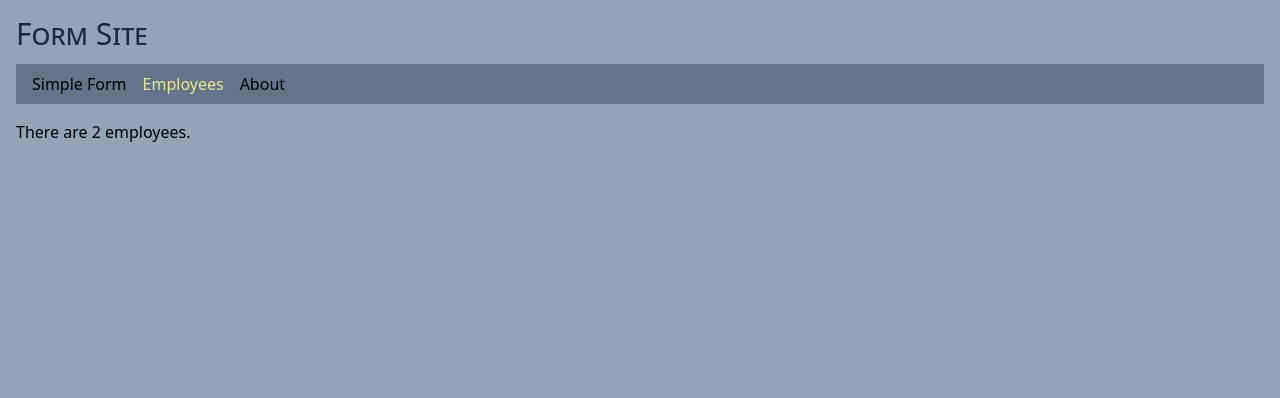
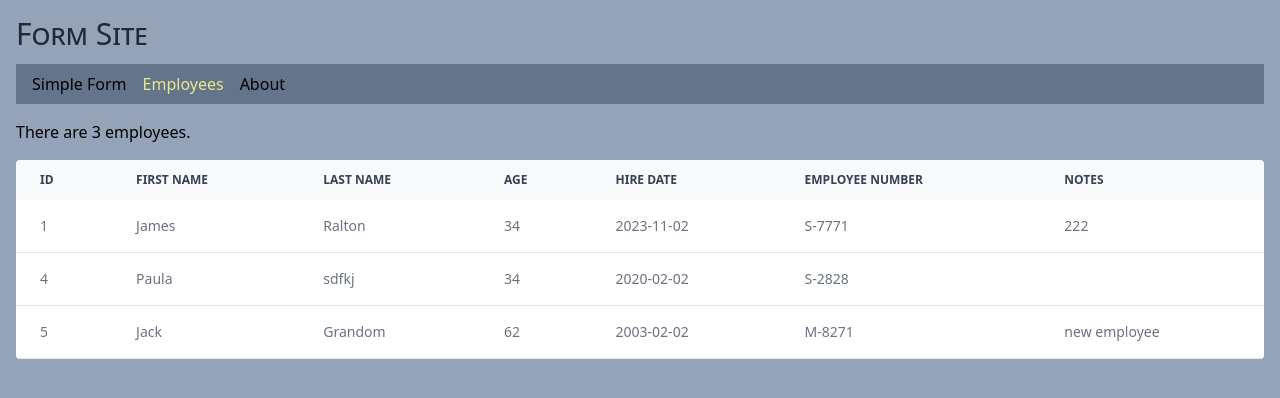
Before and after one commit to edwardtanguay/et873-vite-react-site-json-server, a React (Vite) app: page /employees in a window 1280 px wide. Shown: the top 398 px of the page. Built offline with nearby package versions, Linux system fonts and the light colour scheme; data requests are answered from the project's data file.

Commit message:
add goes to next page

```diff
--- a/src/data/db.json
+++ b/src/data/db.json
@@ -17,6 +17,15 @@
       "employeeNumber": "S-2828",
       "notes": "",
       "id": 4
+    },
+    {
+      "firstName": "Jack",
+      "lastName": "Grandom",
+      "age": 62,
+      "hireDate": "2003-02-02",
+      "employeeNumber": "M-8271",
+      "notes": "new employee",
+      "id": 5
     }
   ]
 }
--- a/src/pages/PageEmployees.tsx
+++ b/src/pages/PageEmployees.tsx
@@ -1,16 +1,85 @@
-import axios from 'axios';
-import { useEffect, useState } from 'react';
-import { IEmployee } from '../interfaces';
+import axios from "axios";
+import { useEffect, useState } from "react";
+import { IBackendEmployee } from "../interfaces";
 
 export const PageEmployees = () => {
-	const [employees, setEmployees] = useState<IEmployee[]>([])
+	const [employees, setEmployees] = useState<IBackendEmployee[]>([]);
 
 	useEffect(() => {
 		(async () => {
-			setEmployees((await axios.get('http://localhost:3021/employees')).data);
+			setEmployees(
+				(await axios.get("http://localhost:3021/employees")).data
+			);
 		})();
 	}, []);
 	return (
-		<p>There are {employees.length} employees.</p>
-	)
-}
+		<>
+			{employees.length === 0 ? (
+				<p>Loading...</p>
+			) : (
+				<>
+					<p>There are {employees.length} employees.</p>
+
+					<div className="relative overflow-x-auto mt-4 rounded w-full">
+						<table className="w-full text-sm text-left rtl:text-right text-gray-500 dark:text-gray-400">
+							<thead className="text-xs text-gray-700 uppercase bg-gray-50 dark:bg-gray-700 dark:text-gray-400">
+								<tr>
+									<th scope="col" className="px-6 py-3">
+										ID
+									</th>
+									<th scope="col" className="px-6 py-3">
+										First Name
+									</th>
+									<th scope="col" className="px-6 py-3">
+										Last Name
+									</th>
+									<th scope="col" className="px-6 py-3">
+										Age
+									</th>
+									<th scope="col" className="px-6 py-3">
+										Hire Date
+									</th>
+									<th scope="col" className="px-6 py-3">
+										Employee Number
+									</th>
+									<th scope="col" className="px-6 py-3">
+										Notes
+									</th>
+								</tr>
+							</thead>
+							<tbody>
+								{employees.map((employee) => {
+									return (
+										<tr className="bg-white border-b dark:bg-gray-800 dark:border-gray-700">
+											<td className="px-6 py-4">
+												{employee.id}
+											</td>
+											<td className="px-6 py-4">
+												{employee.firstName}
+											</td>
+											<td className="px-6 py-4">
+												{employee.lastName}
+											</td>
+											<td className="px-6 py-4">
+												{employee.age}
+											</td>
+											<td className="px-6 py-4">
+												{employee.hireDate}
+											</td>
+											<td className="px-6 py-4">
+												{employee.employeeNumber}
+											</td>
+											<td className="px-6 py-4">
+												{employee.notes}
+											</td>
+										</tr>
+									);
+								})}
+							</tbody>
+						</table>
+					</div>
+				</>
+			)}
+		</>
+	);
+};
--- a/src/pages/PageSimpleForm.tsx
+++ b/src/pages/PageSimpleForm.tsx
@@ -10,7 +10,10 @@ export const PageSimpleForm = () => {
 	const handleFormSubmit = (event: FormEvent<HTMLFormElement>) => {
 		event.preventDefault();
 		const formData = new FormData(event.target as HTMLFormElement);
-		const employee: IFrontendEmployee = ({ ...Object.fromEntries(formData), age: Number(formData.get("age")) }) as IFrontendEmployee;
+		const employee: IFrontendEmployee = {
+			...Object.fromEntries(formData),
+			age: Number(formData.get("age")),
+		} as IFrontendEmployee;
 		const headers = {
 			"Access-Control-Allow-Origin": "*",
 			"Content-Type": "application/json",
@@ -21,10 +24,10 @@ export const PageSimpleForm = () => {
 				const response = await axios.post(
 					"http://localhost:3021/employees",
 					employee,
-					{headers}
+					{ headers }
 				);
 				if (response.status === 201) {
-					navigate('/info');
+					navigate("/employees");
 				} else {
 					console.log(`ERROR: ${response.status}`);
 				}
@@ -59,7 +62,7 @@ export const PageSimpleForm = () => {
 
 				<div className="mb-4 flex gap-2">
 					<label className="w-[10rem]" htmlFor="age">
-					Age:
+						Age:
 					</label>
 					<input type="number" id="age" name="age" required />
 				</div>
```
